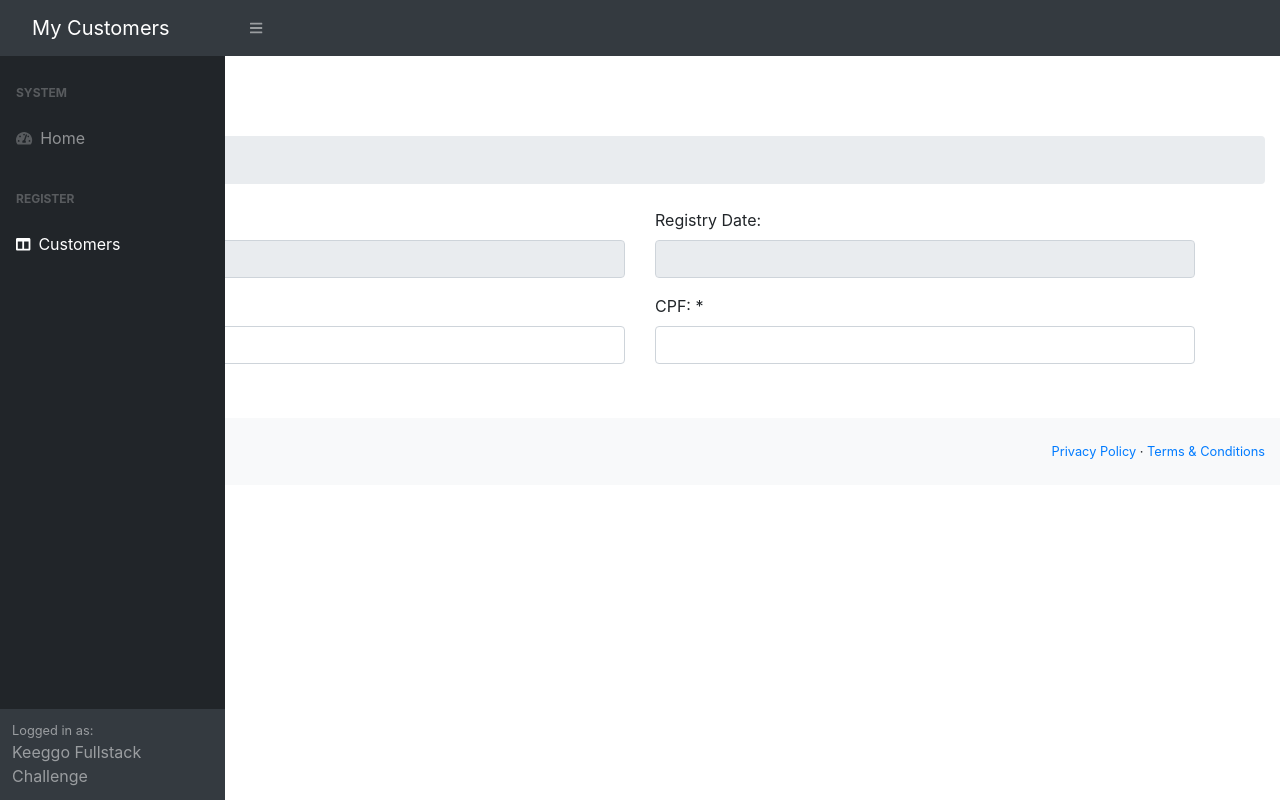
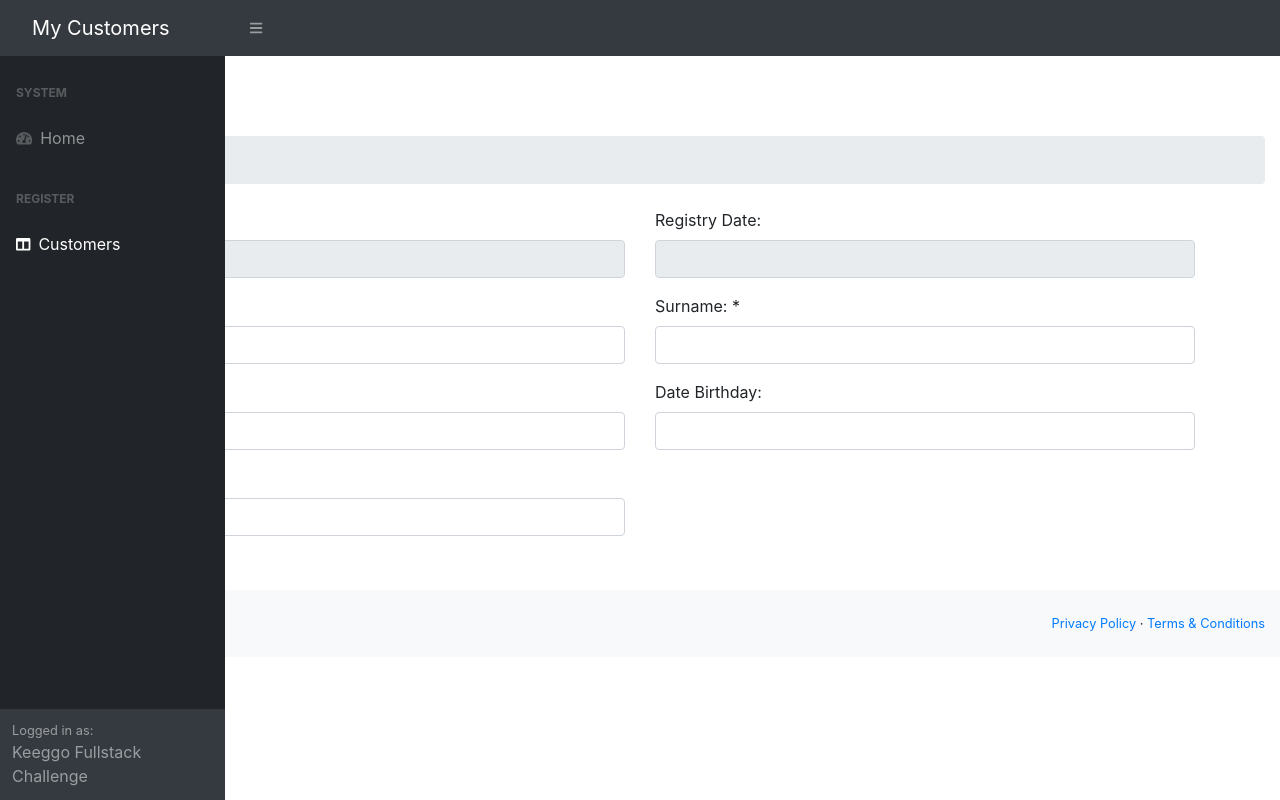
Before and after one commit to mateusValentim6D76/customer-app, an Angular app: page /customers-form in a window 1280 px wide. Built offline with nearby package versions, Linux system fonts and the light colour scheme.

Commit message:
Incluindo mais campos no formulário de customers

```diff
--- a/src/app/customers/customers-form/customers-form.component.html
+++ b/src/app/customers/customers-form/customers-form.component.html
@@ -32,11 +32,37 @@
 
             <div class="col-md-6">
                 <div class="form-group">
+                    <label>Surname: *</label>
+                    <input type="text" class="form-control">
+                </div>
+            </div>
+        </div>
+
+        <div class="row">
+            <div class="col-md-6">
+                <div class="form-group">
                     <label>CPF: *</label>
                     <input type="text" class="form-control">
                 </div>
             </div>
+
+            <div class="col-md-6">
+                <div class="form-group">
+                    <label>Date Birthday:</label>
+                    <input type="text" class="form-control">
+                </div>
+            </div>
         </div>
+
+        <div class="row">
+            <div class="col-md-6">
+                <div class="form-group">
+                    <label>Gender:</label>
+                    <input type="text" class="form-control">
+                </div>
+            </div>
+        </div>
+
 
         <div class="row">
             <div class="col-md-2">
```
Also changed, not shown: src/app/customers/customer.ts (+7 -0 lines).
